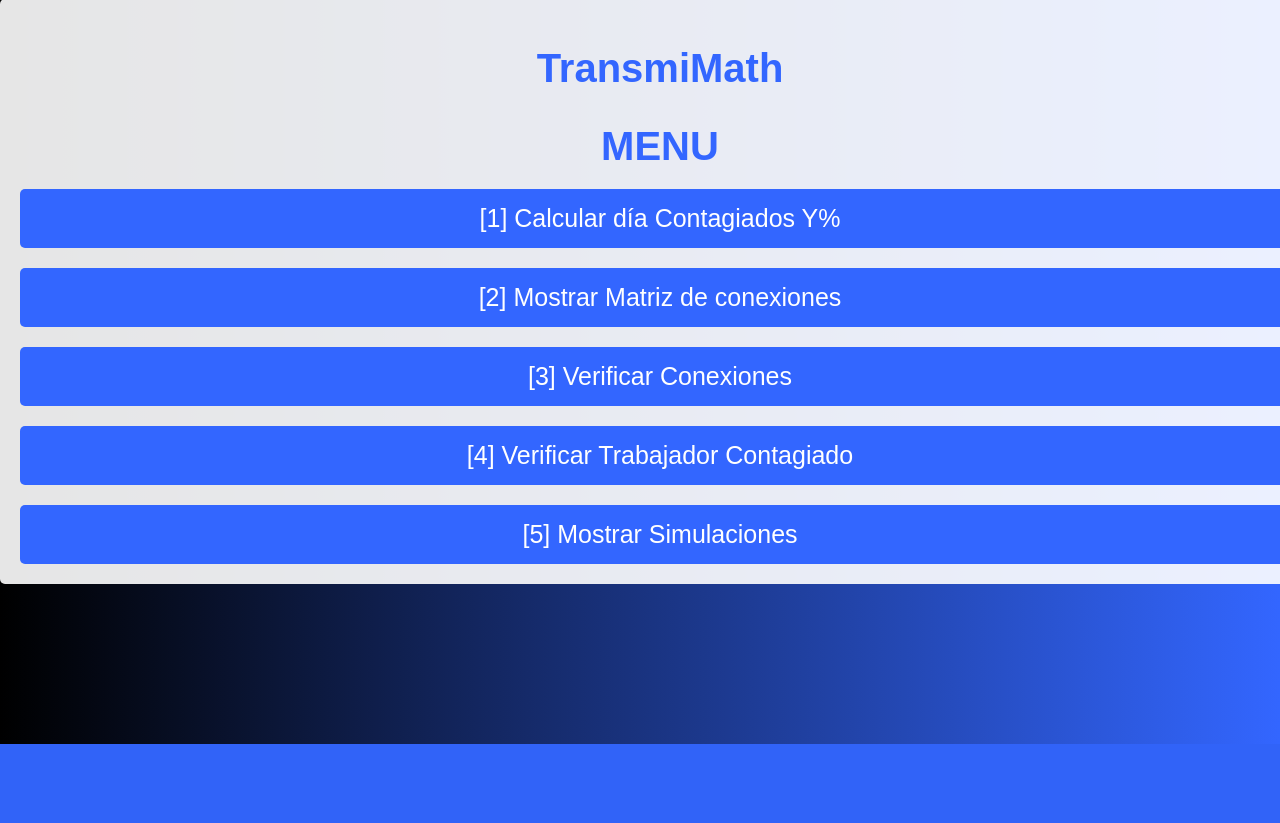
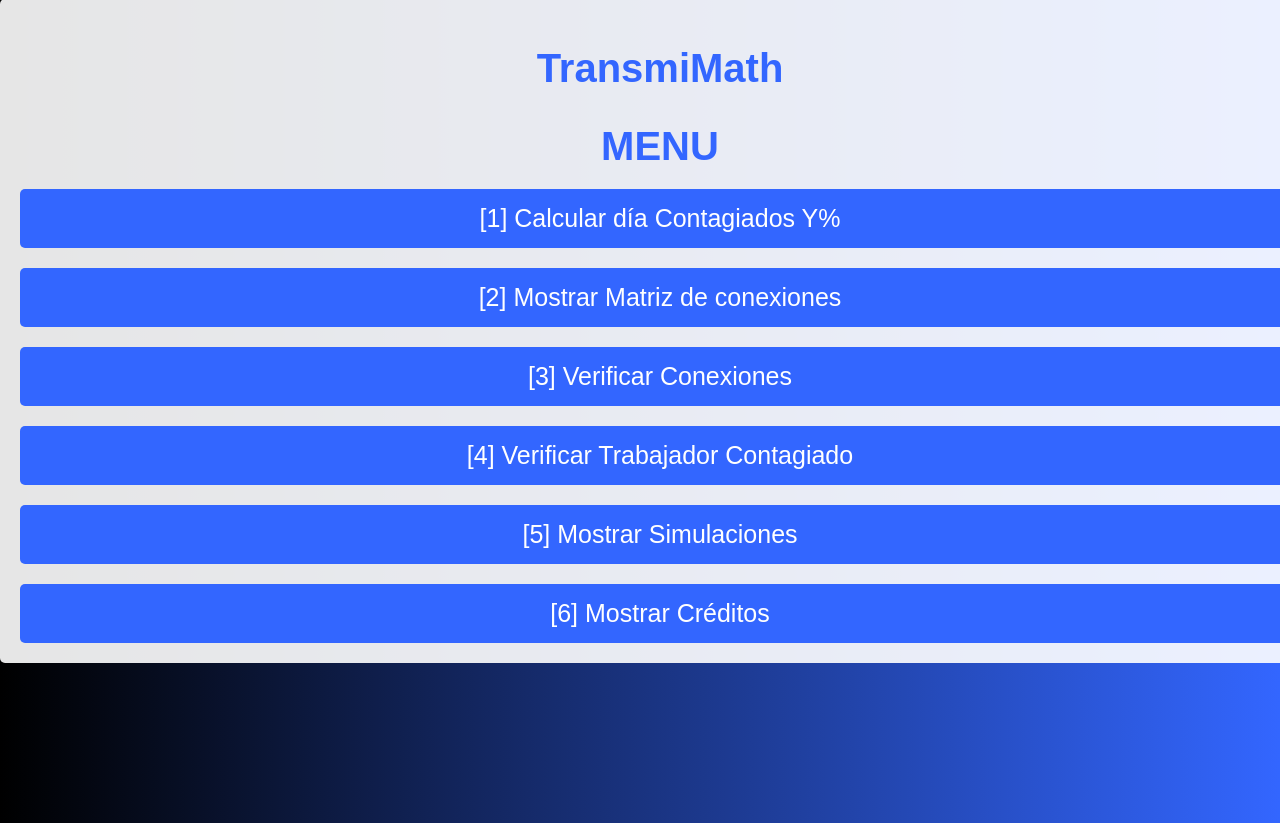
Before and after one commit to axlkaz/transmimath, a Flask app: page / in a window 1280 px wide. Shown: the part 161-984 px from the top of the page. Before the commit the page ends 905 px from the top, so only its background shows below. Run offline with Flask 3, Linux system fonts and the light colour scheme; some web fonts are replaced.

Commit message:
Update menu.html

```diff
--- a/templates/menu.html
+++ b/templates/menu.html
@@ -14,6 +14,7 @@
     <button onclick="location.href='{{ url_for('option', opt=3) }}'">[3] Verificar Conexiones</button>
     <button onclick="location.href='{{ url_for('option', opt=4) }}'">[4] Verificar Trabajador Contagiado</button>
     <button onclick="location.href='{{ url_for('option', opt=5) }}'">[5] Mostrar Simulaciones</button>
+    <button onclick="location.href='{{ url_for('option', opt=6) }}'">[6] Mostrar Créditos</button> <!-- NUEVA OPCIÓN -->
   </div>
 </body>
 </html>
```
